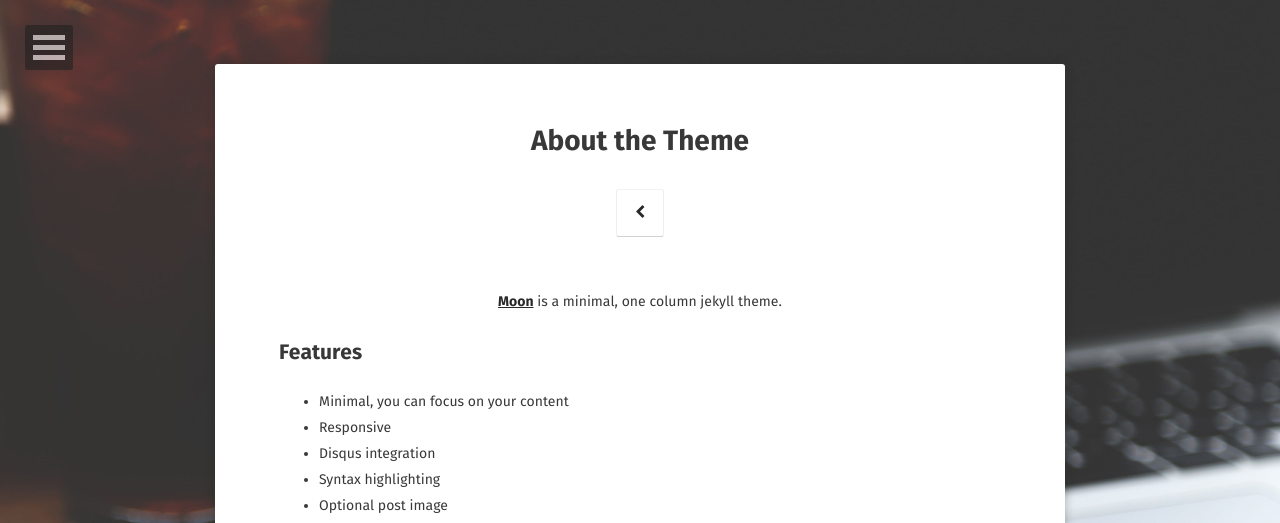
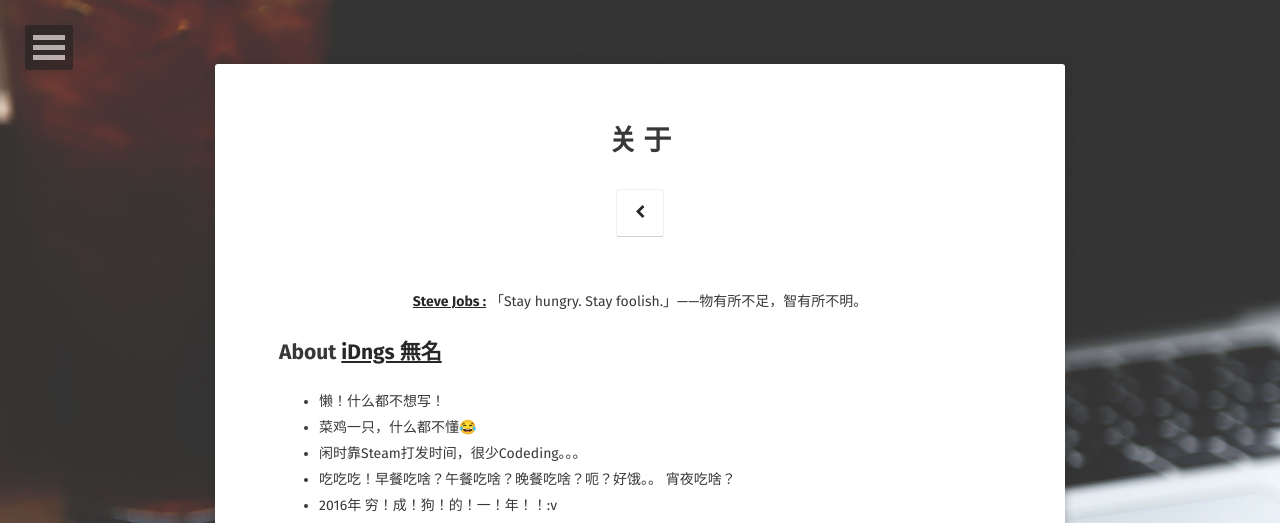
Before and after one commit to goooooooooo/idngs_demo, a Jekyll site: the page built from about/index.md, in a window 1280 px wide. Shown: the top 523 px of the page. Built offline with Jekyll 4.4.1, drawn with Linux system fonts in a browser that asks for light colours; some web fonts are replaced; some of the changed text lies outside the part shown; grey boxes are pictures that could not be loaded.

Commit message:
change new center

```diff
--- a/about/index.md
+++ b/about/index.md
@@ -1,37 +1,35 @@
 ---
 layout: page
-title: About the Theme
-tags: [about, Jekyll, theme, moon]
-date: 2016-03-21
+title: 关    于
+tags: [about, iDngs無名]
+date: 2016-12-06
 comments: false
 ---
 
-<center><a href="http://taylantatli.github.io/Moon"><b>Moon</b></a> is a minimal, one column jekyll theme.</center>
+<center><a target="_blank" href="https://en.wikipedia.org/wiki/Steve_Jobs"><b>Steve Jobs :</b></a> 「Stay hungry. Stay foolish.」——物有所不足，智有所不明。</center>
 
-## Features
-* Minimal, you can focus on your content
-* Responsive
-* Disqus integration
-* Syntax highlighting
-* Optional post image
-* Social icons
-* Page for sharing projects
-* Optional background image
-* Simple navigation menu
-* MathJax support
+## About  <a target="_blank" href="https://www.linkedin.com/in/idngs"><b>iDngs 無名</b></a>
+* 懒！什么都不想写！
+* 菜鸡一只，什么都不懂😂
+* 闲时靠Steam打发时间，很少Codeding。。。
+* 吃吃吃！早餐吃啥？午餐吃啥？晚餐吃啥？呃？好饿。。 宵夜吃啥？
+* 2016年 穷！成！狗！的！一！年！！:v
 
-## Preview
+
+
 
 {% capture images %}
-    https://cloud.githubusercontent.com/assets/754514/14509720/61c61058-01d6-11e6-93ab-0918515ecd56.png
-    https://cloud.githubusercontent.com/assets/754514/14509716/61ac6c8e-01d6-11e6-879f-8308883de790.png
+    http://www.xinyaaa.com/assets/images/28264.jpg
+    http://www.xinyaaa.com/assets/images/x28264.jpg
 {% endcapture %}
-{% include gallery images=images caption="Screenshots of Moon Theme" cols=2 %}
+{% include gallery images=images caption="虽然穷成狗，但是日子还是要过的_(:3」∠)_" cols=2 %}
 
-See a [live version of Moon](http://taylantatli.github.io/Moon) hosted on GitHub.
+## Github Project
 
-## Getting Started
+See a [live version of iDngs 無名 Project](http://goooooooooo.github.io/idngs_demo) hosted on GitHub(=・ω・=).
 
-To learn how to install and use this theme check out the [Setup Guide](http://taylantatli.me/Moon/moon-theme/) for more information.
+## Other
 
-[Install Moon](https://github.com/TaylanTatli/Moon){: .btn}
+no Ps(｀・ω・´),u can go Home
+
+[back Home](http://idngs.com){: .btn}
```
